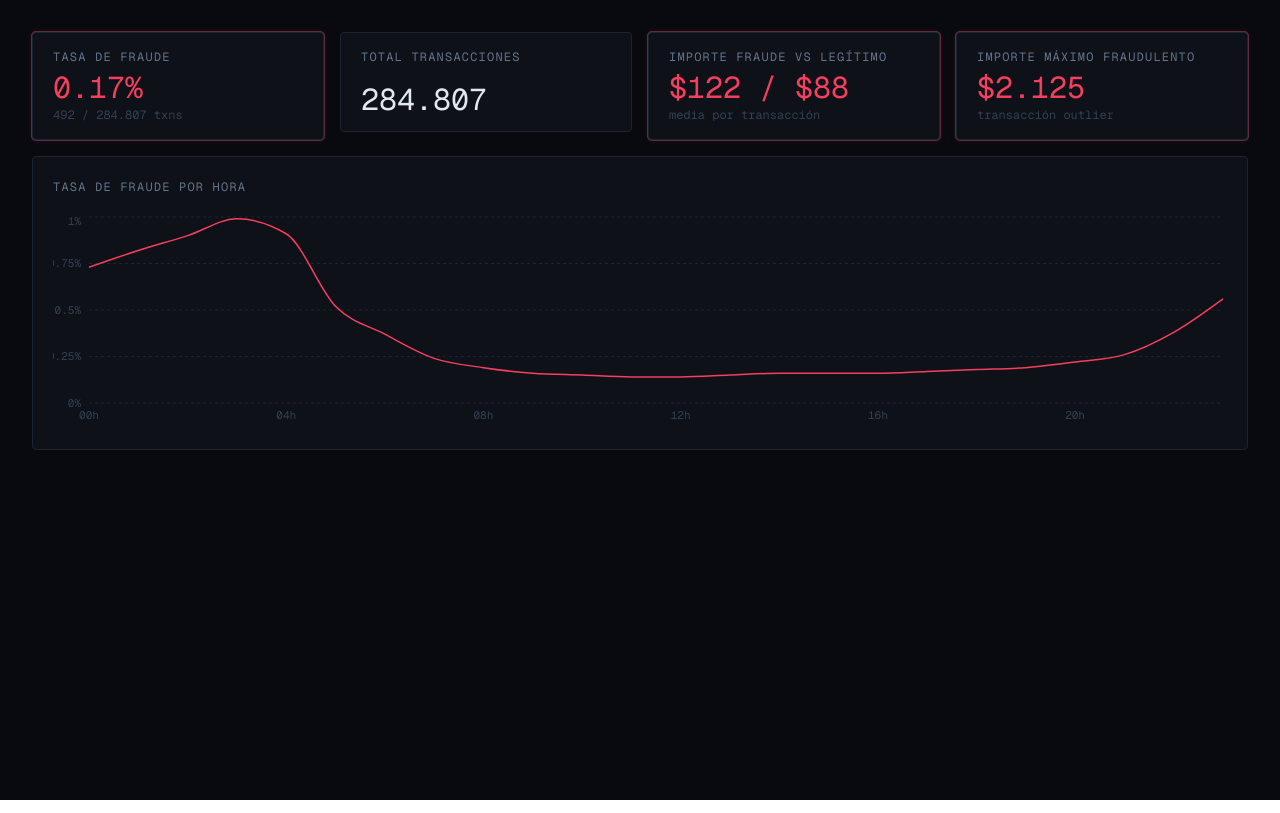
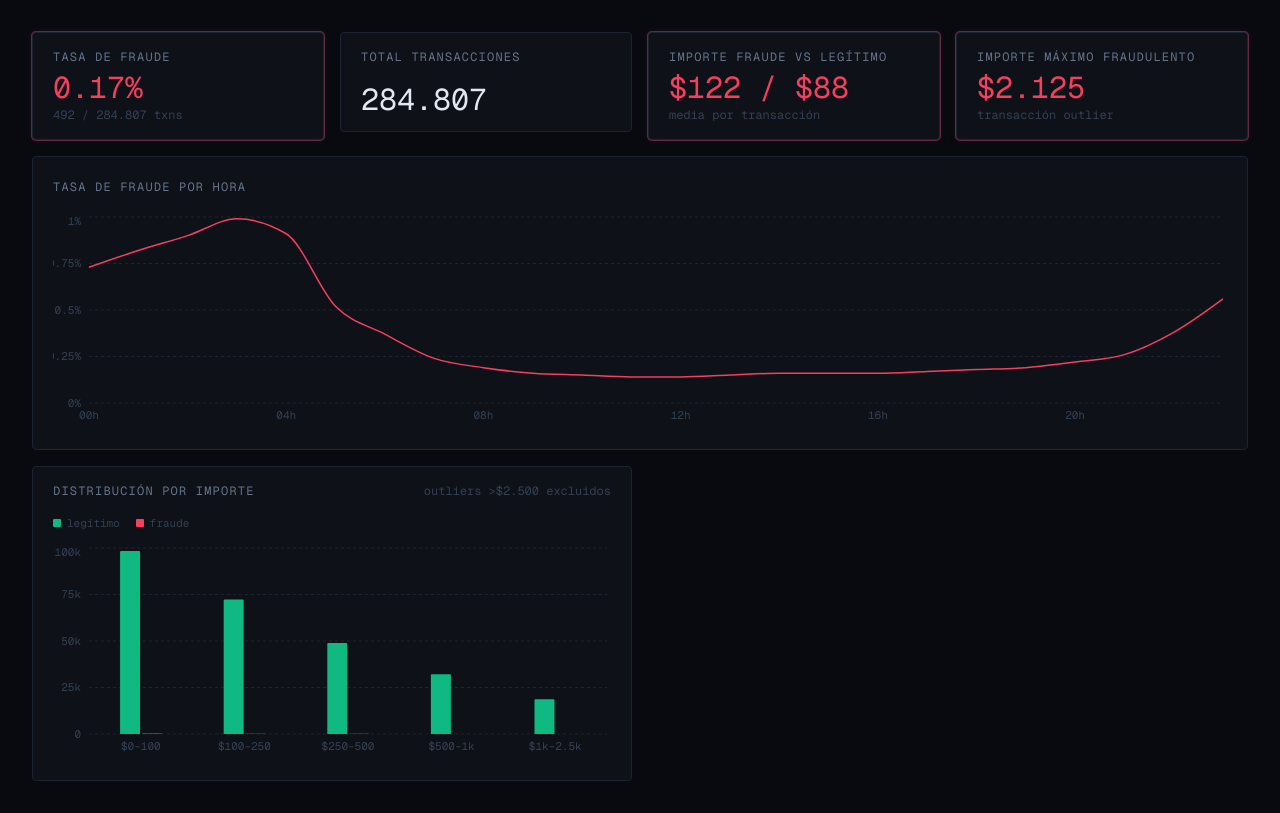
Before and after one commit to josegijon/fraudlens, a React (Vite) app in the folder frontend/: page / in a window 1280 px wide. Built offline with nearby package versions, Linux system fonts and the light colour scheme.

Commit message:
feat: add AmountDistribution component and integrate into App

```diff
--- a/frontend/src/App.tsx
+++ b/frontend/src/App.tsx
@@ -1,3 +1,4 @@
+import { AmountDistribution } from './components/AmountDistribution'
 import { FraudTimeline } from './components/FraudTimeline'
 import { KPICard } from './components/KPICard'
 
@@ -38,6 +39,9 @@ export default function App() {
                 <div className="col-span-12">
                     <FraudTimeline />
                 </div>
+                <div className="col-span-6">
+                    <AmountDistribution />
+                </div>
             </div>
         </div>
     )
--- /dev/null
+++ b/frontend/src/components/AmountDistribution.tsx
@@ -0,0 +1,151 @@
+import {
+    BarChart,
+    Bar,
+    XAxis,
+    YAxis,
+    CartesianGrid,
+    Tooltip,
+    Legend,
+    ResponsiveContainer,
+} from 'recharts'
+
+type AmountBucket = {
+    range: string   // label del rango, ej: "$0–100"
+    legit: number   // transacciones legítimas en ese rango
+    fraud: number   // transacciones fraudulentas en ese rango
+}
+
+// Mock data — rangos de importe hasta $2.500 (outliers extremos excluidos)
+// Basado en distribución real del dataset de Kaggle
+// Las transacciones fraudulentas se concentran en el rango $0–$500
+const MOCK_DATA: AmountBucket[] = [
+    { range: '$0–100', legit: 98420, fraud: 241 },
+    { range: '$100–250', legit: 72340, fraud: 118 },
+    { range: '$250–500', legit: 48920, fraud: 72 },
+    { range: '$500–1k', legit: 32180, fraud: 38 },
+    { range: '$1k–2.5k', legit: 18640, fraud: 18 },
+]
+
+const FRAUD_COLOR = 'var(--color-fraud)'
+const LEGIT_COLOR = 'var(--color-legit)'
+
+const CustomTooltip = ({
+    active,
+    payload,
+    label,
+}: {
+    active?: boolean
+    payload?: { name: string; value: number; color: string }[]
+    label?: string
+}) => {
+    if (!active || !payload?.length) return null
+
+    const legit = payload.find(p => p.name === 'legit')
+    const fraud = payload.find(p => p.name === 'fraud')
+    const total = (legit?.value ?? 0) + (fraud?.value ?? 0)
+    const fraudRate = total > 0
+        ? ((fraud?.value ?? 0) / total * 100).toFixed(2)
+        : '0.00'
+
+    return (
+        <div
+            style={{
+                background: 'var(--color-surface)',
+                border: '1px solid var(--color-border)',
+                borderRadius: '2px',
+                padding: '8px 12px',
+                fontFamily: 'GeistMono',
+                fontSize: '12px',
+            }}
+        >
+            <p style={{ color: 'var(--color-text-secondary)', marginBottom: 6 }}>
+                {label}
+            </p>
+            <p style={{ color: LEGIT_COLOR, marginBottom: 2 }}>
+                legítimo: {legit?.value.toLocaleString()}
+            </p>
+            <p style={{ color: FRAUD_COLOR, marginBottom: 6 }}>
+                fraude: {fraud?.value.toLocaleString()}
+            </p>
+            <p style={{ color: 'var(--color-text-muted)' }}>
+                tasa: {fraudRate}%
+            </p>
+        </div>
+    )
+}
+
+const CustomLegend = () => (
+    <div
+        style={{
+            display: 'flex',
+            gap: 16,
+            fontFamily: 'GeistMono',
+            fontSize: 11,
+            color: 'var(--color-text-muted)',
+        }}
+    >
+        <span style={{ display: 'flex', alignItems: 'center', gap: 6 }}>
+            <span style={{ width: 8, height: 8, borderRadius: 1, background: LEGIT_COLOR, display: 'inline-block' }} />
+            legítimo
+        </span>
+        <span style={{ display: 'flex', alignItems: 'center', gap: 6 }}>
+            <span style={{ width: 8, height: 8, borderRadius: 1, background: FRAUD_COLOR, display: 'inline-block' }} />
+            fraude
+        </span>
+    </div>
+)
+
+export function AmountDistribution() {
+    return (
+        <div className="bg-surface border border-border rounded-sm px-5 py-4">
+            {/* Header */}
+            <div className="flex items-center justify-between mb-4">
+                <span className="text-xs tracking-widest uppercase font-[GeistMono] text-text-secondary">
+                    Distribución por importe
+                </span>
+                <span className="text-xs font-[GeistMono] text-text-muted">
+                    outliers &gt;$2.500 excluidos
+                </span>
+            </div>
+
+            {/* Legend */}
+            <div className="mb-3">
+                <CustomLegend />
+            </div>
+
+            {/* Chart */}
+            <div className="h-55">
+                <ResponsiveContainer width="100%" height="100%">
+                    <BarChart
+                        data={MOCK_DATA}
+                        margin={{ top: 4, right: 4, left: -24, bottom: 0 }}
+                        barCategoryGap="30%"
+                        barGap={2}
+                    >
+                        <CartesianGrid
+                            strokeDasharray="3 3"
+                            stroke="var(--color-border)"
+                            vertical={false}
+                        />
+                        <XAxis
+                            dataKey="range"
+                            tick={{ fontFamily: 'GeistMono', fontSize: 11, fill: 'var(--color-text-muted)' }}
+                            tickLine={false}
+                            axisLine={false}
+                        />
+                        <YAxis
+                            tickFormatter={(v) => v >= 1000 ? `${(v / 1000).toFixed(0)}k` : v}
+                            tick={{ fontFamily: 'GeistMono', fontSize: 11, fill: 'var(--color-text-muted)' }}
+                            tickLine={false}
+                            axisLine={false}
+                        />
+                        <Tooltip content={<CustomTooltip />} cursor={{ fill: 'var(--color-border)', opacity: 0.4 }} />
+                        <Legend content={<></>} />
+                        <Bar dataKey="legit" name="legit" fill={LEGIT_COLOR} radius={[1, 1, 0, 0]} />
+                        <Bar dataKey="fraud" name="fraud" fill={FRAUD_COLOR} radius={[1, 1, 0, 0]} />
+                    </BarChart>
+                </ResponsiveContainer>
+            </div>
+        </div>
+    )
+}
```
